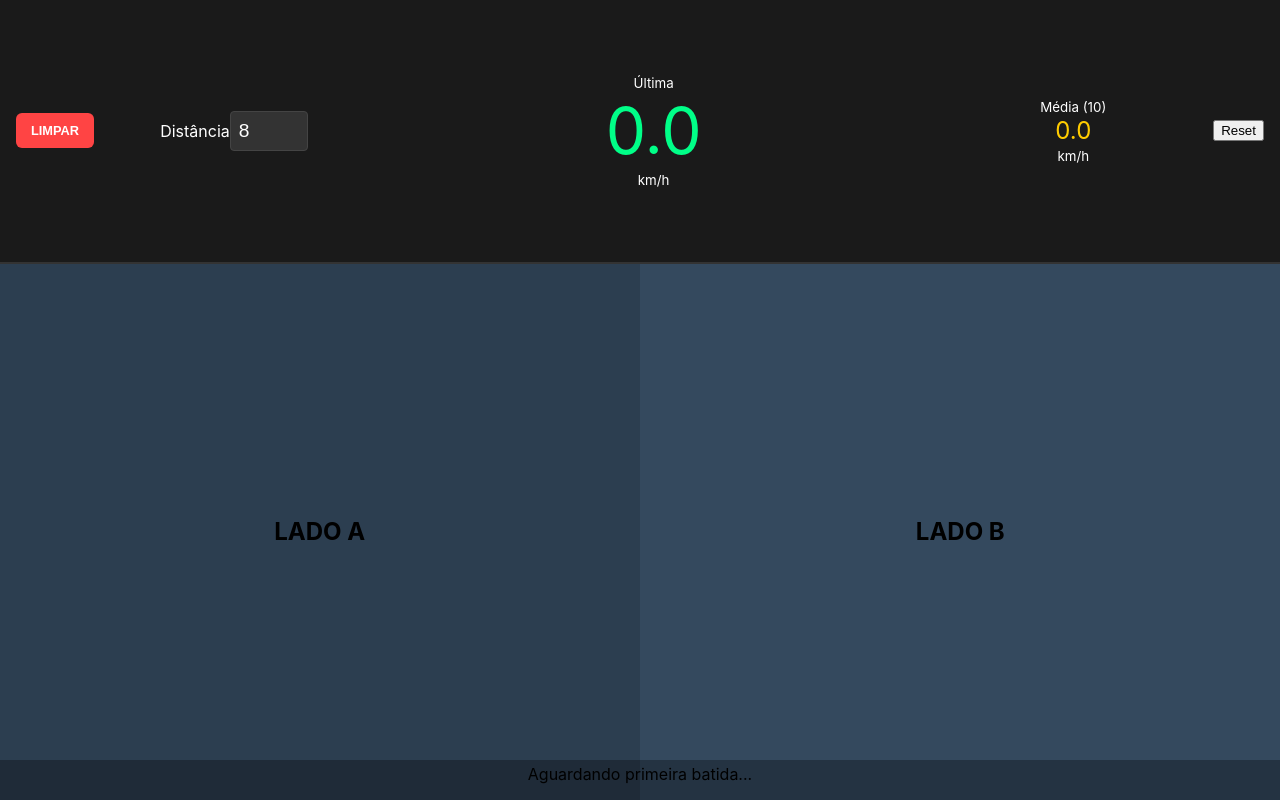
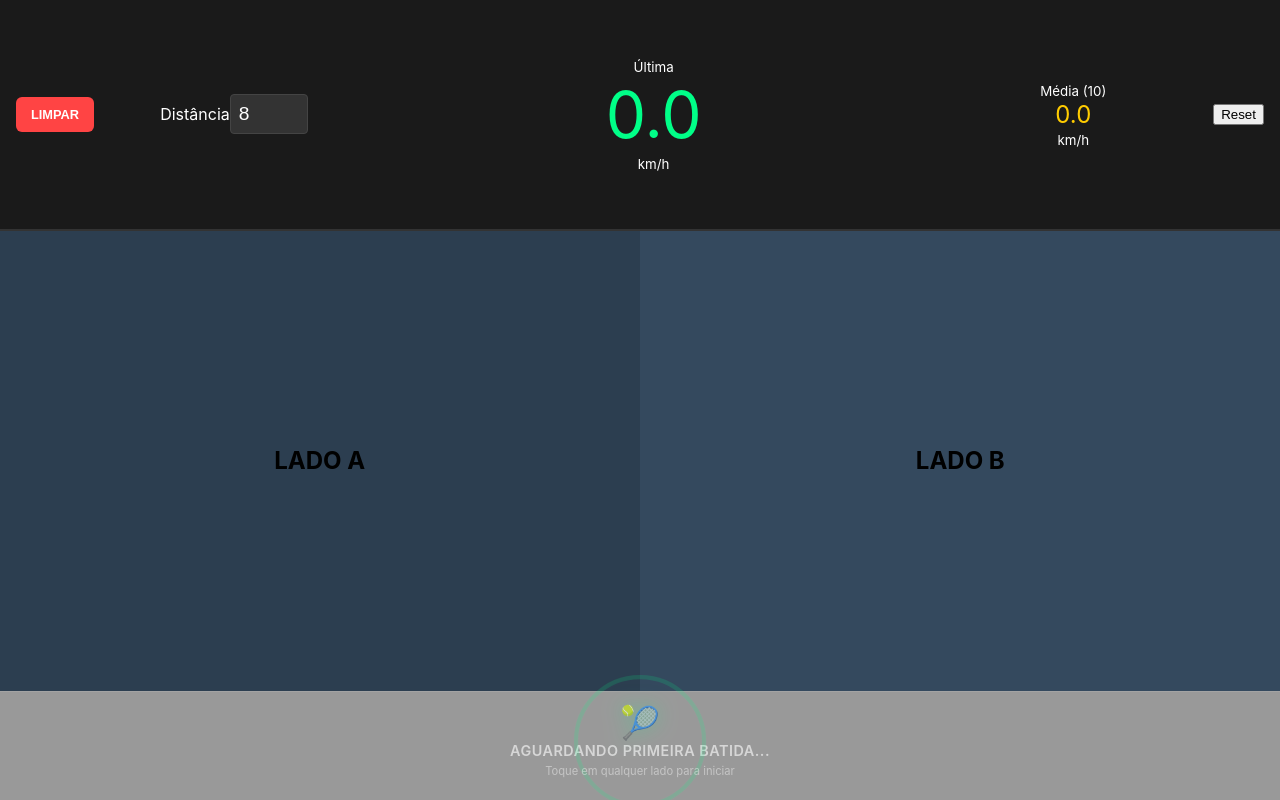
Before and after one commit to dowglasbarros/frescobol-timer, an Angular app: page / in a window 1280 px wide. Built offline with nearby package versions, Linux system fonts and the light colour scheme.

Commit message:
Feature: Improving footer

```diff
--- a/src/app/frescobol-timer/frescobol-timer.html
+++ b/src/app/frescobol-timer/frescobol-timer.html
@@ -37,9 +37,18 @@
 
   <footer class="history-bar">
     @for (v of historico(); track $index) {
-      <div class="history-dot" [style.height.%]="v * 2"></div>
+      <div class="history-dot" [style.height.%]="v * 2">
+        <span class="dot-label">{{ (v * 3.6).toFixed(0) }}</span>
+      </div>
     } @empty {
-      <p>Aguardando primeira batida...</p>
+      <div class="empty-state">
+        <div class="pulse-ring"></div>
+        <div class="empty-content">
+          <span class="icon">🎾</span>
+          <p>Aguardando primeira batida...</p>
+          <small>Toque em qualquer lado para iniciar</small>
+        </div>
+      </div>
     }
   </footer>
 </div>
--- a/src/app/frescobol-timer/frescobol-timer.scss
+++ b/src/app/frescobol-timer/frescobol-timer.scss
@@ -96,22 +96,34 @@
 }
 
 .history-bar {
-  position: absolute;
-  bottom: 0;
-  width: 100%;
-  height: 40px;
+  position: relative;
+  height: 120px;
+  background: rgba(0, 0, 0, 0.4);
+  backdrop-filter: blur(10px);
   display: flex;
   align-items: flex-end;
-  gap: 4px;
-  background: rgba(0, 0, 0, 0.3);
   justify-content: center;
+  padding: 0 20px 10px;
+  border-top: 1px solid rgba(255, 255, 255, 0.1);
+}
 
-  .history-dot {
-    flex: 1;
-    background: #00ff88;
-    max-width: 35px;
-    border-radius: 2px 2px 0 0;
-    transition: height 0.3s ease;
+.history-dot {
+  position: relative;
+  flex: 1;
+  background: linear-gradient(to top, #00ff88, #6dffbf);
+  margin: 0 2px;
+  border-radius: 4px 4px 0 0;
+  min-width: 30px;
+  max-width: 45px;
+
+  .dot-label {
+    position: absolute;
+    top: -20px;
+    left: 50%;
+    transform: translateX(-50%);
+    font-size: 0.7rem;
+    color: #00ff88;
+    font-weight: bold;
   }
 }
 
@@ -152,3 +164,54 @@
     transform: translateY(0);
   }
 }
+
+.empty-state {
+  display: flex;
+  flex-direction: column;
+  align-items: center;
+  justify-content: center;
+  height: 100%;
+  color: rgba(255, 255, 255, 0.6);
+  text-align: center;
+
+  .icon {
+    font-size: 2rem;
+    margin-bottom: 8px;
+    filter: drop-shadow(0 0 10px rgba(0, 255, 136, 0.5));
+  }
+
+  p {
+    margin: 0;
+    font-weight: 600;
+    letter-spacing: 0.5px;
+    text-transform: uppercase;
+    font-size: 0.9rem;
+  }
+
+  small {
+    font-size: 0.7rem;
+    opacity: 0.7;
+    margin-top: 4px;
+  }
+}
+
+.pulse-ring {
+  position: absolute;
+  width: 60px;
+  height: 60px;
+  border: 2px solid #00ff88;
+  border-radius: 50%;
+  animation: pulse-ring 2s infinite;
+  opacity: 0;
+}
+
+@keyframes pulse-ring {
+  0% {
+    transform: scale(0.3);
+    opacity: 0.8;
+  }
+  100% {
+    transform: scale(2.5);
+    opacity: 0;
+  }
+}
```
